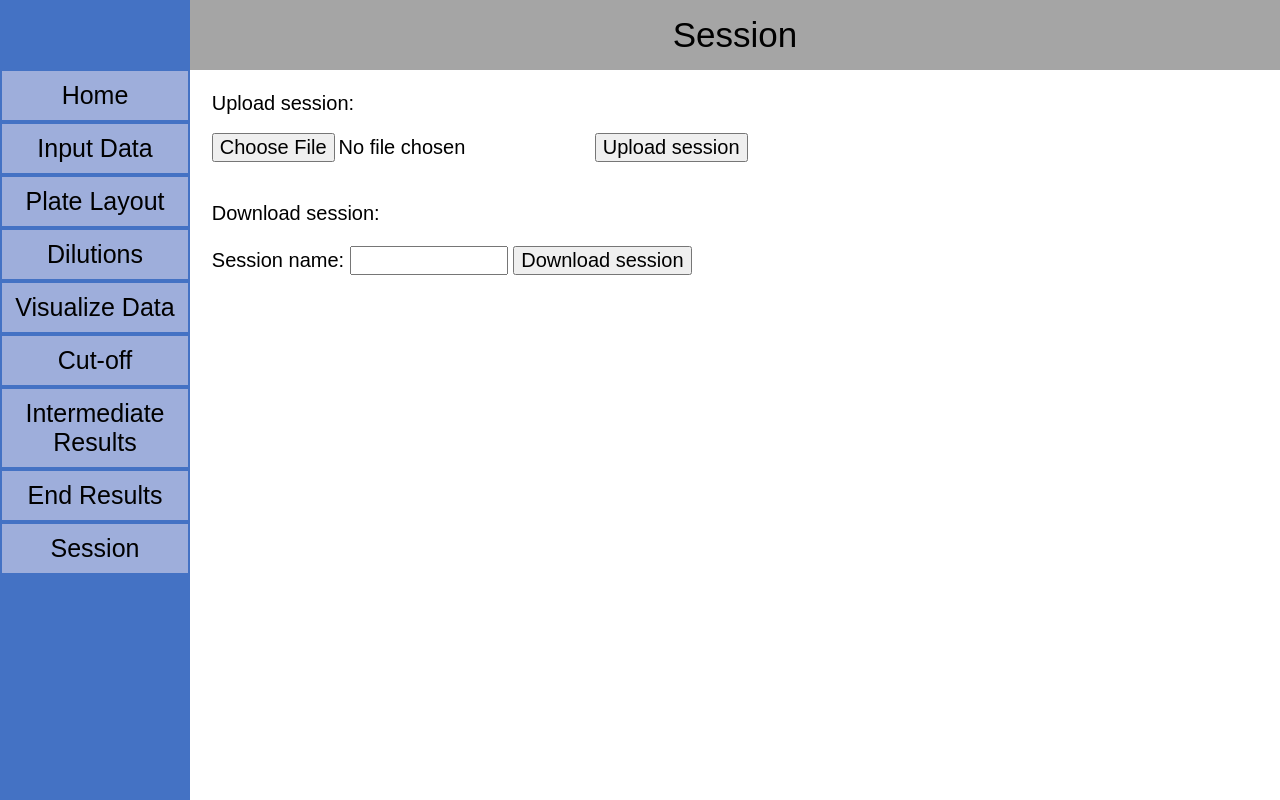
After one commit to SheepInMeadow/ELISA-APP, a Django app: page /Session in a window 1280 px wide. The commit adds this page. Run offline with Django 4.2, Linux system fonts and the light colour scheme; parts of the project's set-up code (start-up, migrations or seed data) failed here and were passed over.

Commit message:
Moved session to it's own tab

```diff
--- a/ELISA_app/ELISA_core/static/css/base.css
+++ b/ELISA_app/ELISA_core/static/css/base.css
@@ -4,7 +4,7 @@
     z-index: 1;
     background-color: #4472C4;
     overflow-x: hidden;
-    padding-top: 68px;
+    padding-top: 69px;
 }
 
 .sidebar a {
--- /dev/null
+++ b/ELISA_app/ELISA_core/templates/Session.html
@@ -0,0 +1,35 @@
+{% extends 'base.html' %}
+
+{% block title %} Session {% endblock %}
+{% block header %} Session {% endblock %}
+
+{% block content %}
+    {% load static %}
+    <link rel="stylesheet" type="text/css"
+          href="{% static 'css/Input_data.css' %}">
+        {# START PICKLE MAGIC #}
+    <form method="POST" enctype="multipart/form-data">
+        {% csrf_token %}
+        <div class="input_text">Upload session:</div><br>
+        <input type="file" name="my_pickle" class="input_file"/>
+        <input type="submit" name="submit_pickle" value="Upload session" class="input_button_file"/>
+    </form><br>
+    <form method="POST" enctype="multipart/form-data">
+        {% csrf_token %}
+        <div class="input_text">Download session:</div>
+        <div class="input_text">
+            Session name: <input type="text" name="Session_name" class="input" value="">
+            <input type="submit" value="Download session" name="download_pickle" class="button"><br><br><br>
+        </div>
+    </form>
+    {# END PICKLE MAGIC #}
+    {% if check == 'pickle_download' %}
+        <p class="message_succes">Session was successfully downloaded.</p>
+    {% endif %}
+    {% if check == 'pickle_upload' %}
+        <p class="message_succes">Session was successfully uploaded.</p>
+    {% endif %}
+    {% if check == 'fail' %}
+        <p class="message_fail">Session action failed, please check if you uploaded the right file!</p>
+    {% endif %}
+{% endblock %}
--- a/ELISA_app/ELISA_core/templates/base.html
+++ b/ELISA_app/ELISA_core/templates/base.html
@@ -23,6 +23,7 @@
         <a href="/Cut_off">Cut-off</a>
         <a href="/Intermediate_result">Intermediate Results</a>
         <a href="/End_results">End Results</a>
+        <a href="/Session">Session</a>
     </div>
 
     <div class="header">
--- a/ELISA_app/ELISA_core/urls.py
+++ b/ELISA_app/ELISA_core/urls.py
@@ -29,4 +29,5 @@ urlpatterns = [
     path('Cut_off', Cut_off),
     path('Intermediate_result', Intermediate_result),
     path('End_results', End_results),
+    path('Session', Session),
 ]
--- a/ELISA_app/ELISA_core/views.py
+++ b/ELISA_app/ELISA_core/views.py
@@ -98,6 +98,27 @@ def Home(request):
             'version': version_number,
         })
 
+def Session(request):
+    try:
+        if request.POST.get('download_pickle'):
+            sessionloc = session_writeout("Manual Session")
+            filename = request.POST.get('Session_name')
+            response = HttpResponse(open(sessionloc, 'rb').read())
+            response['Content-Type'] = 'text/plain'
+            response['Content-Disposition'] = f'attachment; filename={filename}.ELISA_App'
+            return response
+        elif request.POST.get('submit_pickle'):
+            session_readin(request.FILES['my_pickle'])
+            return render(request, 'Session.html', {
+                'check': "pickle_upload",
+            })
+        return render(request, 'Session.html', {
+
+        })
+    except KeyboardInterrupt: #todo should specify this, change to KeybaordInterrupt or whatever if you wanna know the error for now
+        return render(request, 'Session.html', {
+            'check': 'fail',
+        })
 
 def Input_data(request):
     """
@@ -115,20 +136,6 @@ def Input_data(request):
     """
     try:
         if request.method == 'POST':
-            #start pickle magic
-            if request.POST.get('download_pickle'):
-                session_writeout("Manual Session")
-                filename = request.POST.get('Session_name')
-                response = HttpResponse(open("Manual Session.ELISA_App", 'rb').read())
-                response['Content-Type'] = 'text/plain'
-                response['Content-Disposition'] = f'attachment; filename={filename}.ELISA_App'
-                return response
-            elif request.POST.get('submit_pickle'):
-                session_readin(request.FILES['my_pickle'])
-                return render(request, 'Input_data.html', {
-                    'check': "pickle_upload",
-                })
-            #end pickle magic
             error = 'correct'
             if request.POST.get('Empty database'):
                 reset_data()
```
Also changed, not shown: ELISA_app/ELISA_core/templates/Input_data.html (+0 -15 lines).
